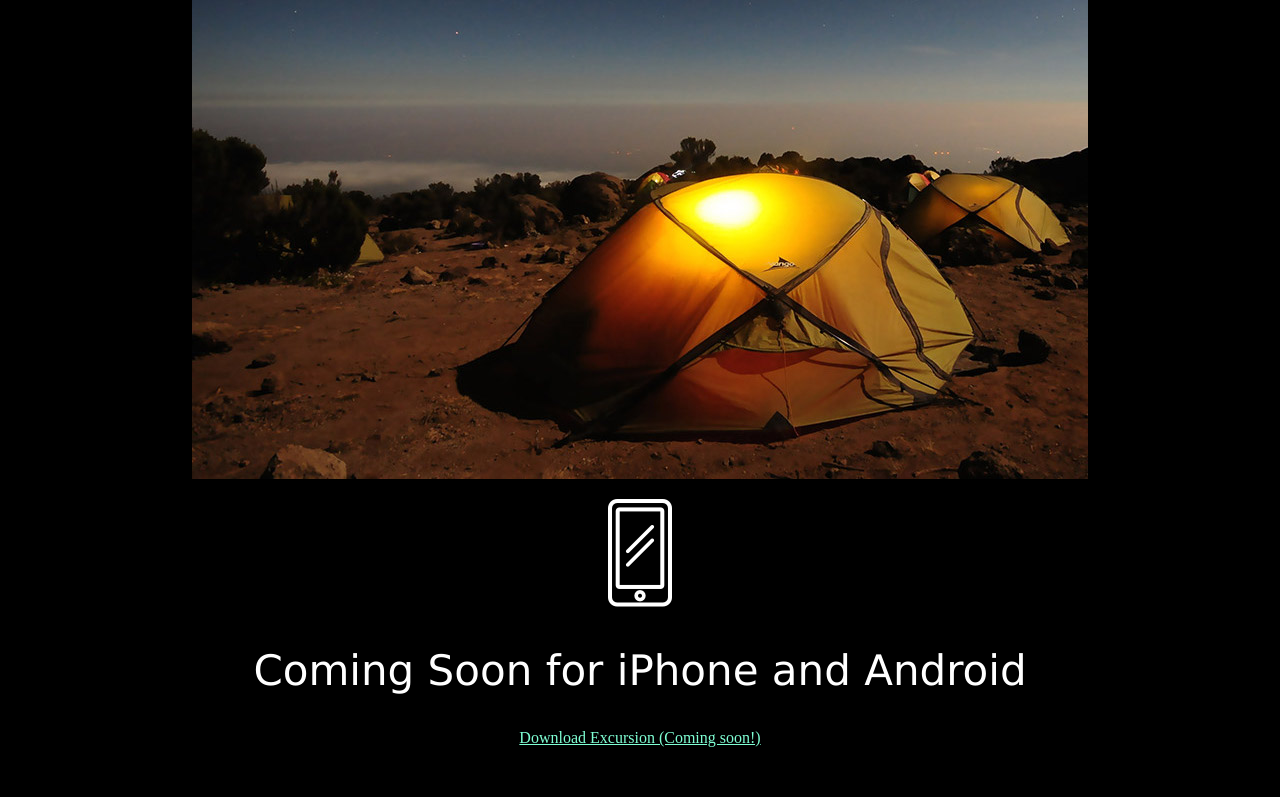
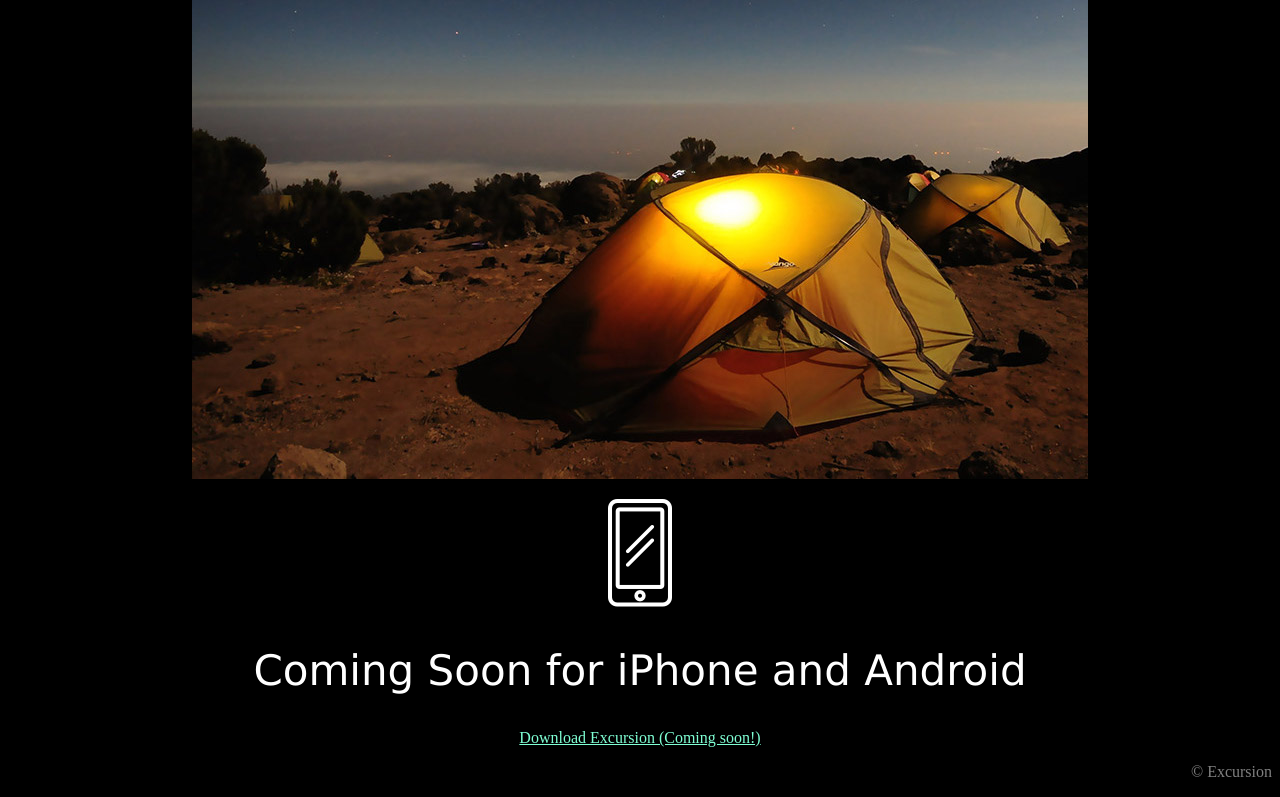
Before and after one commit to jnbucknam/excursion, a plain HTML site: page index.html in a window 1280 px wide. Shown: the part 525-1322 px from the top of the page. Before the commit the page ends 1288 px from the top, so only its background shows below. Drawn offline with Linux system fonts and the light colour scheme.

Commit message:
added footer, finished project

```diff
--- a/index.html
+++ b/index.html
@@ -25,5 +25,11 @@
 
     <p><a class="url" href="https://s3.amazonaws.com/codecademy-content/programs/freelance-one/excursion/index.html#">Download Excursion (Coming soon!)</a></p>
 
+    <!-- footer -->
+    <div class="footer">
+      <p>© Excursion</p>
+    </div>
+
+
   </body>
 </html>
--- a/resources/css/style.css
+++ b/resources/css/style.css
@@ -28,3 +28,8 @@ h2 {
   color: aquamarine;
   font-size: 16px;
 }
+
+.footer {
+  text-align: right;
+  color: gray;
+}
```
